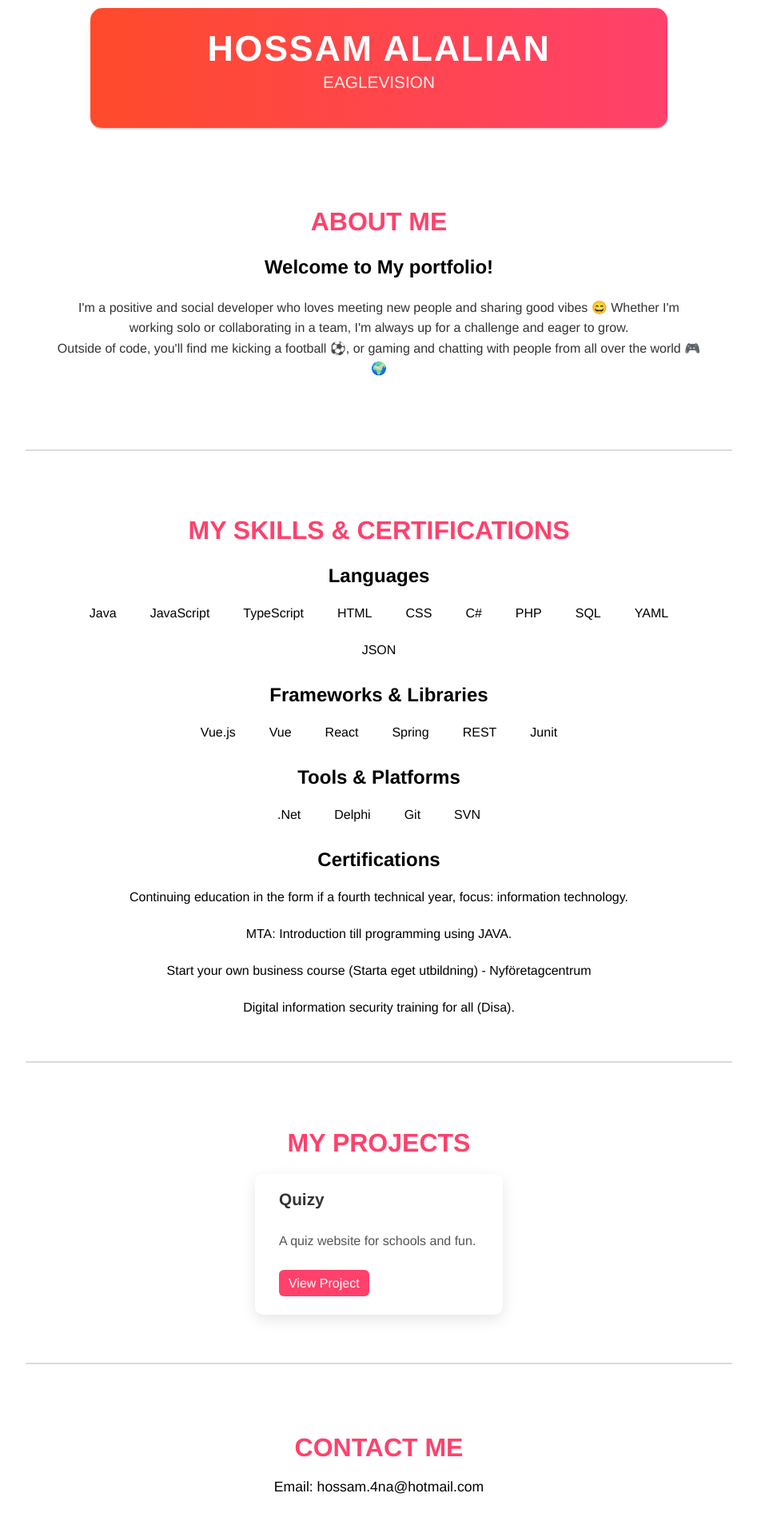
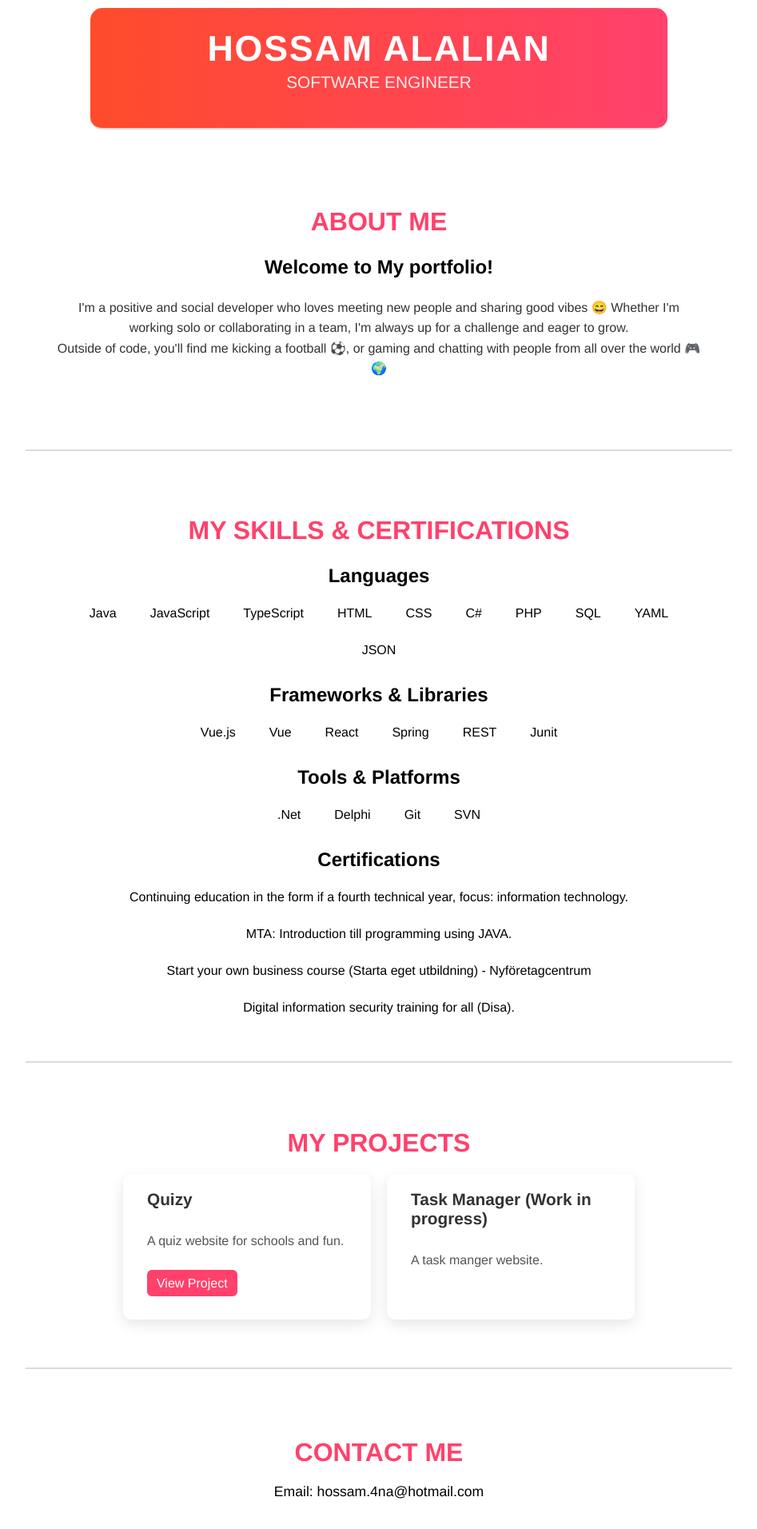
Before and after one commit to hossam4alalian/MyPortfolio, a Vue app: page / in a window 1280 px wide. Shown: the top 1912 px of the page at 80% size, without its empty margins (166-1113 px from the left). Built offline with nearby package versions, Linux system fonts and the light colour scheme.

Commit message:
Added some info

```diff
--- a/src/components/HeaderComponent.vue
+++ b/src/components/HeaderComponent.vue
@@ -1,7 +1,7 @@
 <template>
   <div class="header">
       <h1>Hossam Alalian</h1>
-      <h2>EagleVision</h2>
+      <h2>Software Engineer</h2>
   </div>
 </template>
 
--- a/src/components/ProjectsComponent.vue
+++ b/src/components/ProjectsComponent.vue
@@ -23,6 +23,11 @@
             title: "Quizy",
             description: "A quiz website for schools and fun.",
             link: "https://quizyhils.com/"
+          },
+          {
+            title: "Task Manager (Work in progress)",
+            description: "A task manger website.",
+            link: ""
           }
         ]
       };
```
